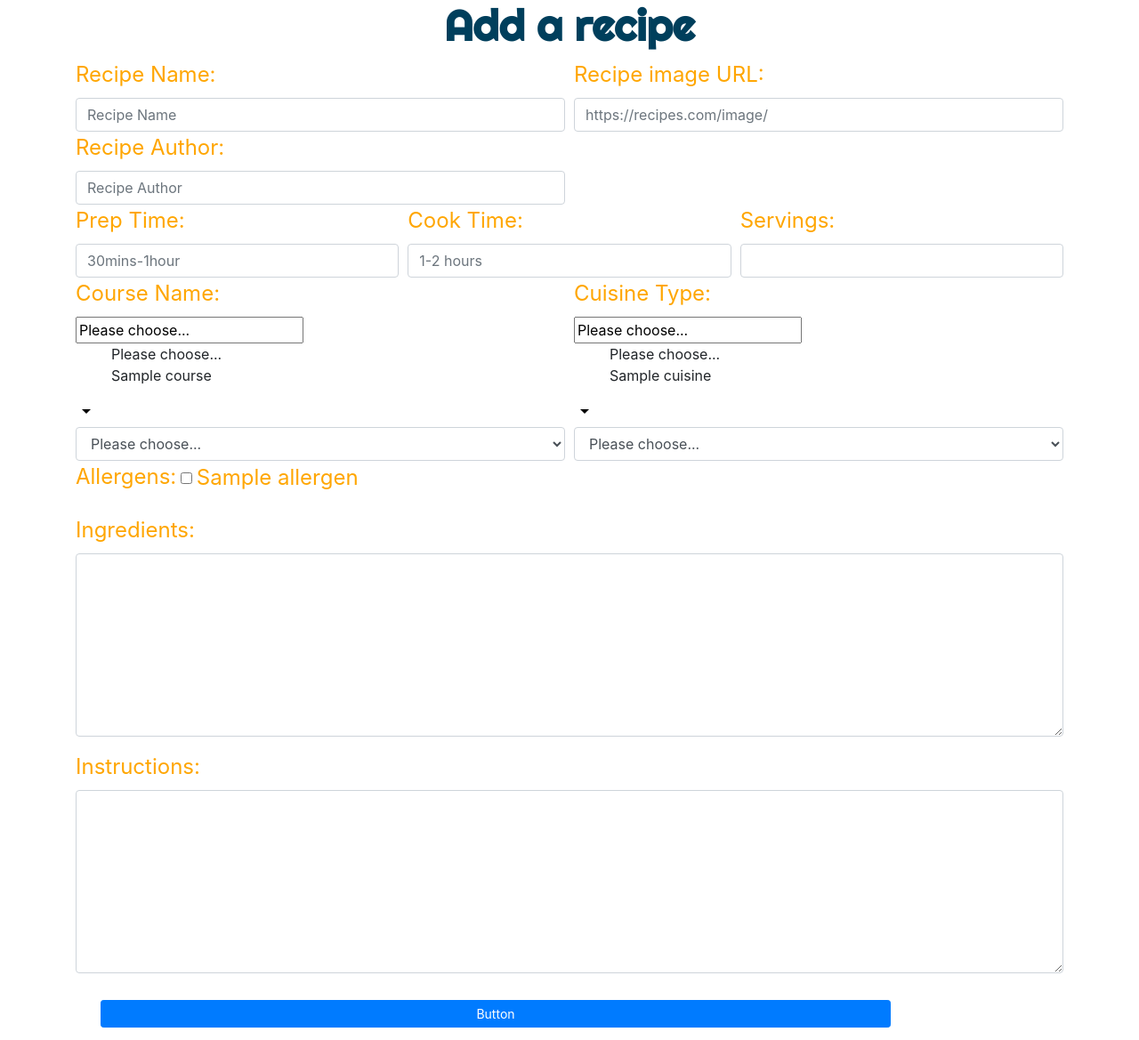
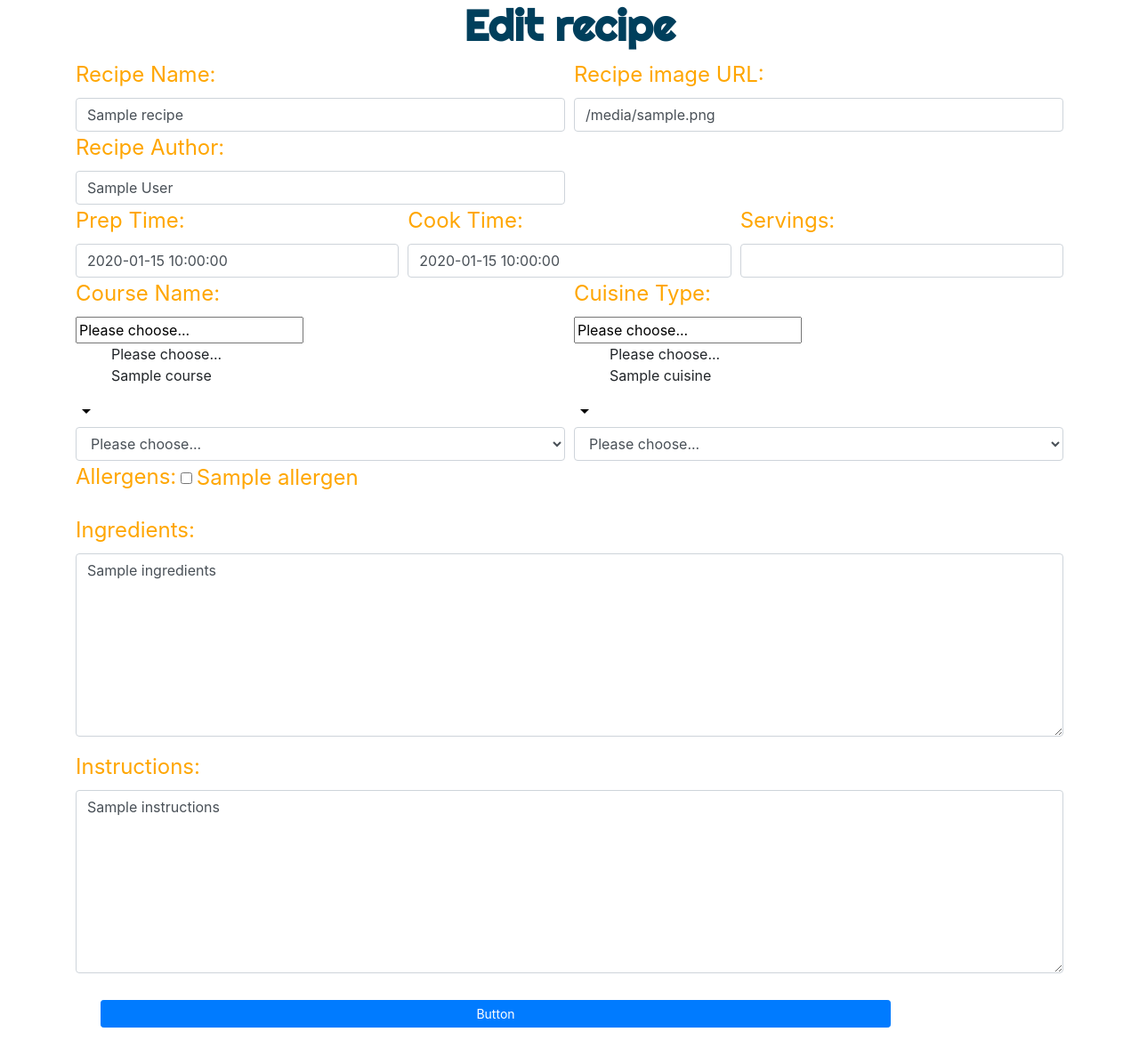
Before and after one commit to LibbyH52/Cookbook-App, a Flask app: template templates/editrecipe.html in a window 1280 px wide. Shown: the part 480-1649 px from the top of the page at 89% size. Run offline with Flask 2, Linux system fonts and the light colour scheme; the template is opened without the code that fills it: most values are stand-ins (such as "Sample title", 1, 10 or a date in 2020); some libraries are stand-ins or nearby versions.

Commit message:
added code to form to display most of content (ingredients and allergens not yet displaying)

```diff
--- a/templates/editrecipe.html
+++ b/templates/editrecipe.html
@@ -1,36 +1,36 @@
 {% extends 'base.html' %}
 {% block content %}
 <div class="container">
-  <h2>Add a recipe</h2>
+  <h2>Edit recipe</h2>
     <form action="{{ url_for('insert_recipe') }}" method="POST" class="new-recipe">
       <div class="form-row">
         <div class="col-sm-12 col-md-12 col-lg-6">
           <label for="recipe_name">Recipe Name: </label>
-          <input type="text" class="form-control" name="recipe_name" id="recipe_name" placeholder="Recipe Name">
+          <input type="text" class="form-control" name="recipe_name" id="recipe_name" placeholder="Recipe Name" value="{{recipe.recipe_name}}">
         </div>
         <div class="col-sm-12 col-md-12 col-lg-6">
           <label for="basic-url">Recipe image URL:</label>
-          <input type="text" class="form-control"name="image_url" id="image_url" aria-describedby="basic-addon3" placeholder="https://recipes.com/image/">
+          <input type="text" class="form-control"name="image_url" id="image_url" aria-describedby="basic-addon3" placeholder="https://recipes.com/image/" value="{{recipe.image_url}}">
         </div>
       </div>
       <div class="form-row">
         <div class="col-sm-12 col-md-12 col-lg-6">
           <label for="author">Recipe Author: </label>
-          <input type="text" class="form-control" name="author" id="author" placeholder="Recipe Author">
+          <input type="text" class="form-control" name="author" id="author" placeholder="Recipe Author" value="{{recipe.author}}">
         </div>
       </div>
       <div class="form-row">
         <div class="col-sm-12 col-md-6 col-lg-4">
           <label for="author">Prep Time: </label>
-          <input type="text" class="form-control" name="prep_time" id="prep_time" placeholder="30mins-1hour">
+          <input type="text" class="form-control" name="prep_time" id="prep_time" placeholder="30mins-1hour" value="{{recipe.cook_time}}">
         </div>
         <div class="col-sm-12 col-md-6 col-lg-4">
           <label for="author">Cook Time: </label>
-          <input type="text" class="form-control" name="cook_time" id="cook_time" placeholder="1-2 hours">
+          <input type="text" class="form-control" name="cook_time" id="cook_time" placeholder="1-2 hours" value="{{recipe.prep_time}}">
         </div>
         <div class="col-sm-12 col-md-6 col-lg-4">
           <label class="form-label" for="Serving Size">Servings: </label>
-          <input type="number" min="1" class="form-control" name="servings" id="servings">
+          <input type="number" min="1" class="form-control" name="servings" id="servings" value="{{recipe.servings}}">
         </div>
       </div>
       <div class="form-row">
@@ -39,7 +39,11 @@
           <select class="form-control" name="course_name" id="course_name">
                 <option selected>Please choose...</option>
                 {% for course in courses %}
-                    <option value="{{course.course_name}}"> {{course.course_name}}</option>
+                     {% if course.course_name == recipe.course_name %}
+                        <option value="{{course.course_name}}" selected> {{course.course_name}}</option>
+                    {% else %}
+                        <option value="{{course.course_name}}"> {{course.course_name}}</option>
+                    {% endif %}
                 {% endfor %}
           </select>
         </div>
@@ -48,7 +52,11 @@
           <select class="form-control" name="cuisine_name" id="cuisine_name">
                 <option selected>Please choose...</option>
                 {% for cuisine in cuisine %}
-                    <option value="{{cuisine.cuisine_name}}"> {{cuisine.cuisine_name}}</option>
+                    {% if cuisine.cuisine_name == recipe.cuisine_name %}
+                        <option value="{{cuisine.cuisine_name}}" selected> {{cuisine.cuisine_name}}</option>
+                    {% else  %}
+                        <option value="{{cuisine.cuisine_name}}"> {{cuisine.cuisine_name}}</option>
+                    {% endif %}
                 {% endfor %}
           </select>
       </div>
@@ -67,11 +75,11 @@
       </div>
       <div class="form-group">
         <label for="ingredients">Ingredients: </label>
-        <textarea class="form-control" id="ingredients" rows="8"></textarea>
+        <textarea class="form-control" id="ingredients" rows="8">{{recipe.ingredients}}</textarea>
     </div>
     <div class="form-group">
         <label for="instructions">Instructions: </label>
-        <textarea class="form-control" name="Instructions" id="instructions" rows="8"></textarea>
+        <textarea class="form-control" name="Instructions" id="instructions" rows="8">{{recipe.Instructions}}</textarea>
     </div>
     <button class="btn btn-primary btn-sm" type="submit" name="action">Button</button>
   </form>
```
